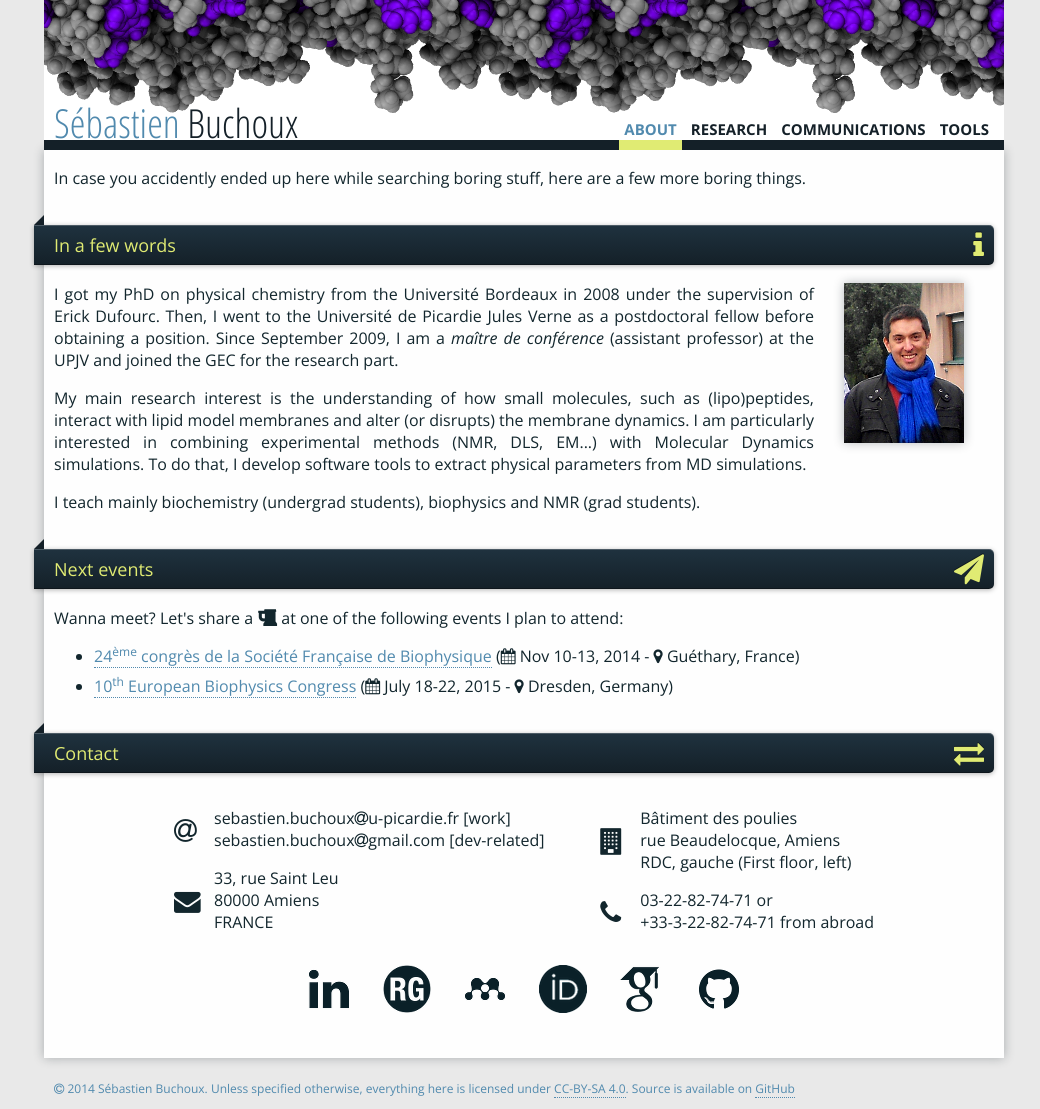
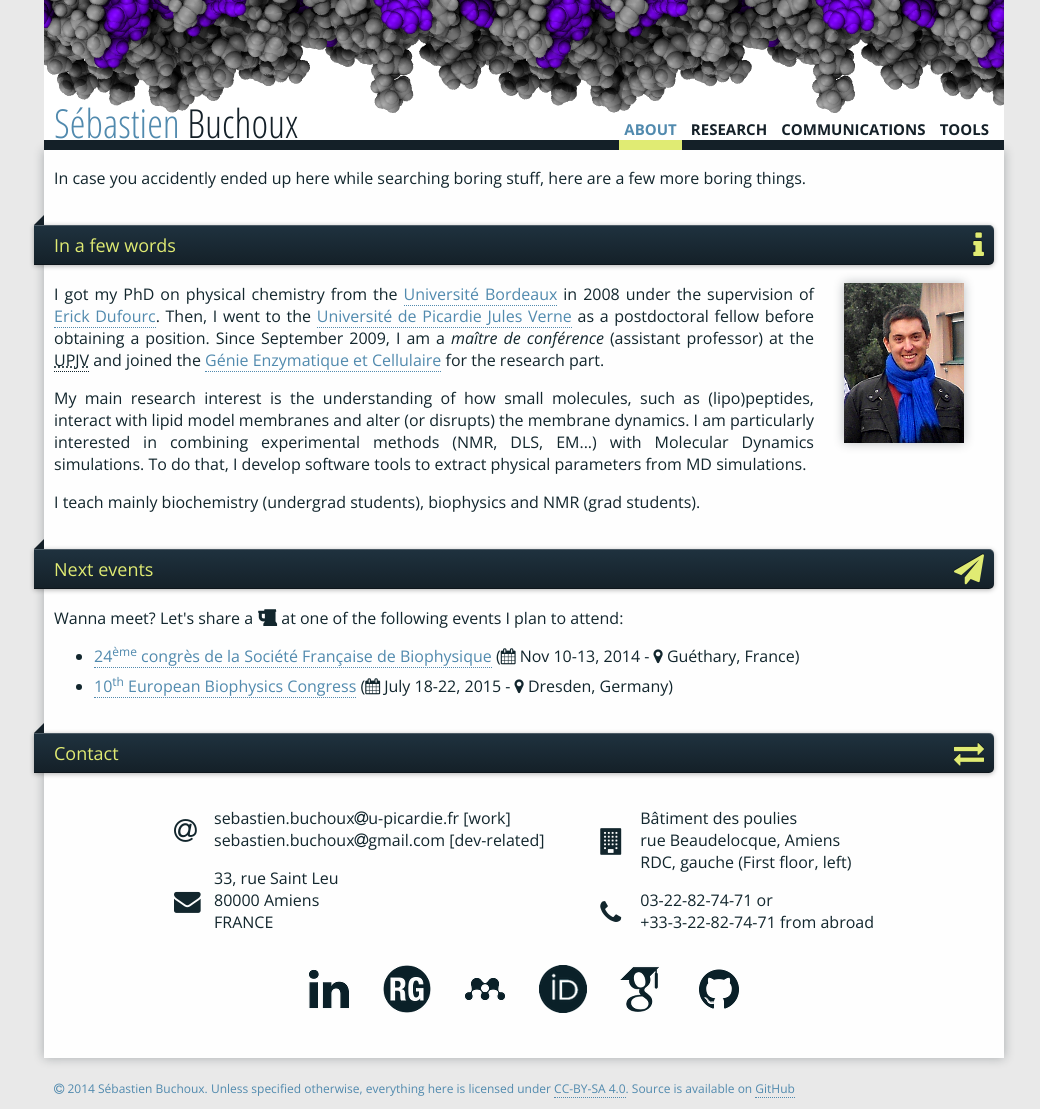
Before and after one commit to seb-buch/seb-buch.github.io, a Jekyll site: the page built from index.html, in a window 1280 px wide. Shown: the whole page, without its empty margins (116-1156 px from the left). Built offline with Jekyll 4.4.1, drawn with Linux system fonts in a browser that asks for light colours; nearby versions of some CDN libraries.

Commit message:
Added links to index.html

```diff
--- a/index.html
+++ b/index.html
@@ -10,9 +10,9 @@
 
 <p>
     <img id="myface" src="images/myface.png"/>
-    I got my PhD on physical chemistry from the Université Bordeaux in 2008 under the supervision of Erick Dufourc.
-    Then, I went to the Université de Picardie Jules Verne as a postdoctoral fellow before obtaining a position.
-    Since September 2009, I am a <i>maître de conférence</i> (assistant professor) at the UPJV and joined the GEC for the research part.
+    I got my PhD on physical chemistry from the <a target="_blank" href="http://www.u-bordeaux.fr/">Université Bordeaux</a> in 2008 under the supervision of <a target="_blank" href="http://www.cbmn.u-bordeaux.fr/27-chimie-biophysique-biophysique-des-assemblages-membranaires.html">Erick Dufourc</a>.
+    Then, I went to the <a target="_blank" href="http://www.u-picardie.fr">Université de Picardie Jules Verne</a> as a postdoctoral fellow before obtaining a position.
+    Since September 2009, I am a <i>maître de conférence</i> (assistant professor) at the <abbr title="Université Picardie Jules Verne">UPJV</abbr> and joined the <a target="_blank" href="http://www.utc.fr/umr6022/">Génie Enzymatique et Cellulaire</a> for the research part.
 </p>
 <p>
     My main research interest is the understanding of how small molecules, such as (lipo)peptides, interact with lipid model membranes and alter (or disrupts) the membrane dynamics.
```
